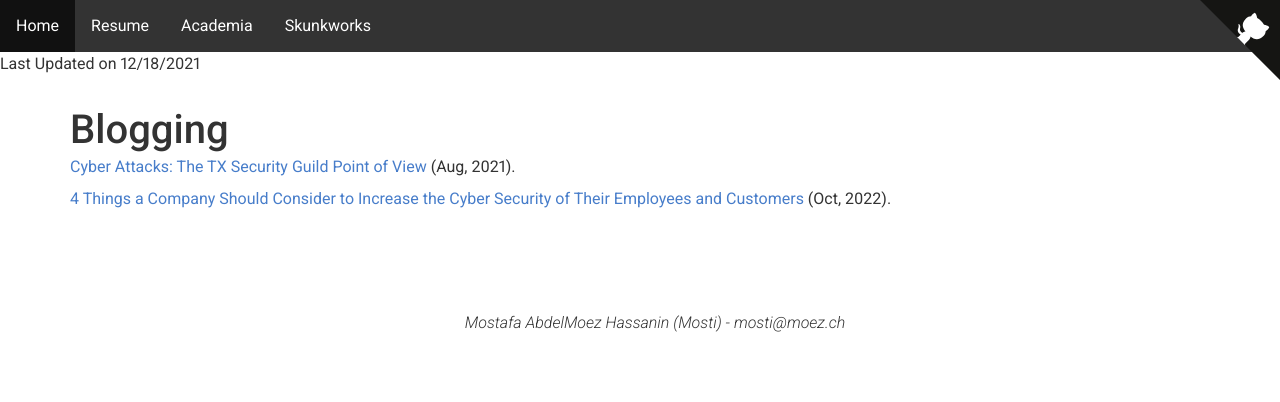
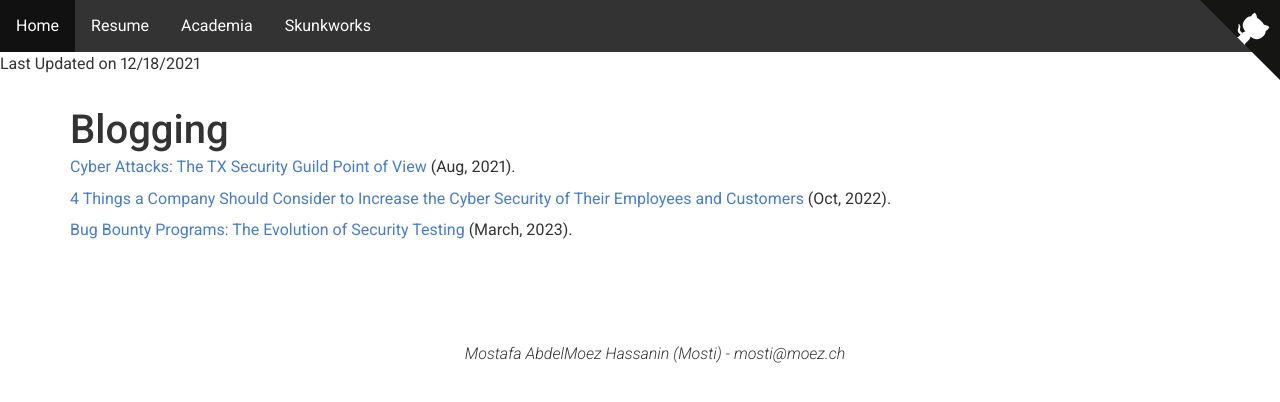
Before and after one commit to mabdelmoez/mabdelmoez.github.io, a Jekyll site: the page built from skunkworks.md, in a window 1280 px wide. Shown: the top 402 px of the page. Built offline with Jekyll 4.4.1, drawn with Linux system fonts in a browser that asks for light colours; nearby versions of some CDN libraries; a style sheet for code colours, icons or effects is not loaded; our own code applies the rules of GitHub Pages for plain Markdown files.

Commit message:
Updat blogs

```diff
--- a/skunkworks.md
+++ b/skunkworks.md
@@ -7,3 +7,5 @@ layout: dull
 https://swissmarketplace.group/blog/) (Aug, 2021).
 
 [4 Things a Company Should Consider to Increase the Cyber Security of Their Employees and Customers](https://swissmarketplace.group/blog/4-things-a-company-should-consider-to-increase-the-cyber-security-of-their-employees-and-customers/) (Oct, 2022).
+
+[Bug Bounty Programs: The Evolution of Security Testing](https://swissmarketplace.group/blog/expert-knowledge/bug-bounty-programs-the-evolution-of-cybersecurity-maturity/) (March, 2023).
```
